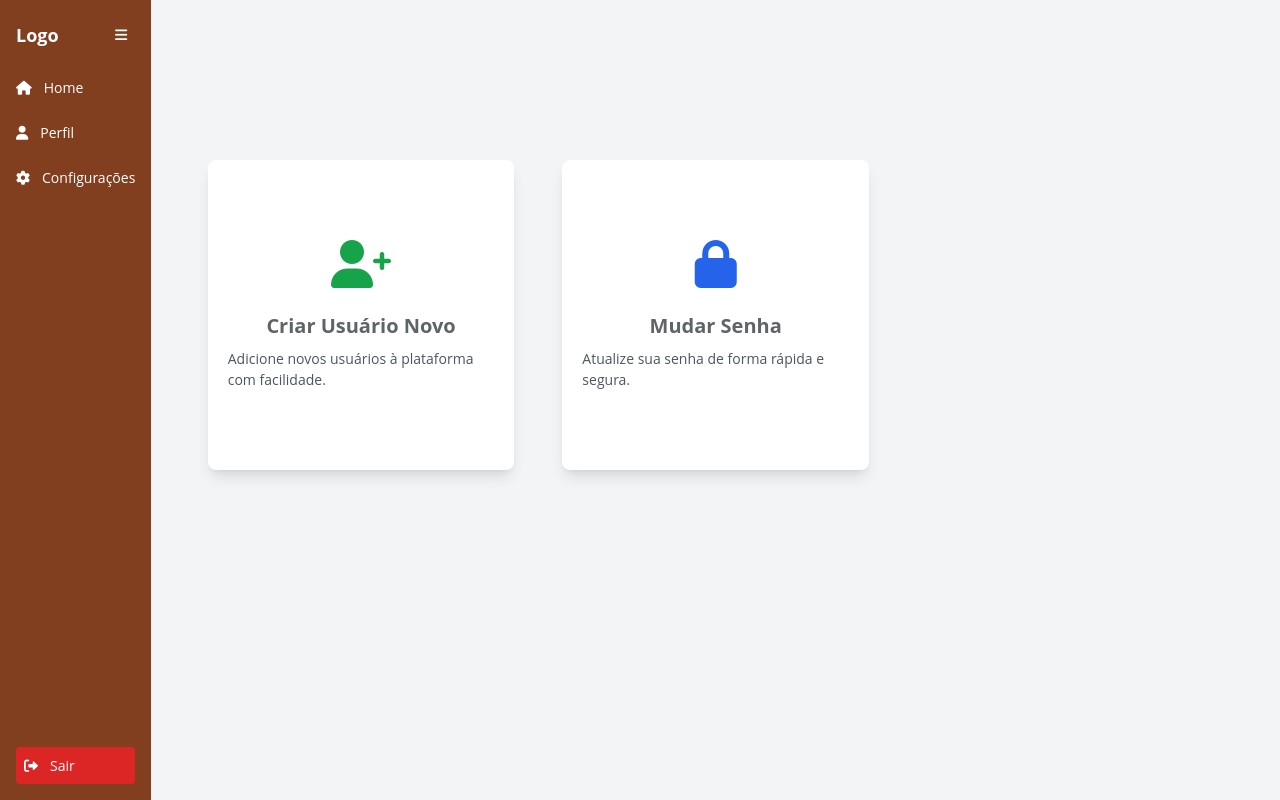
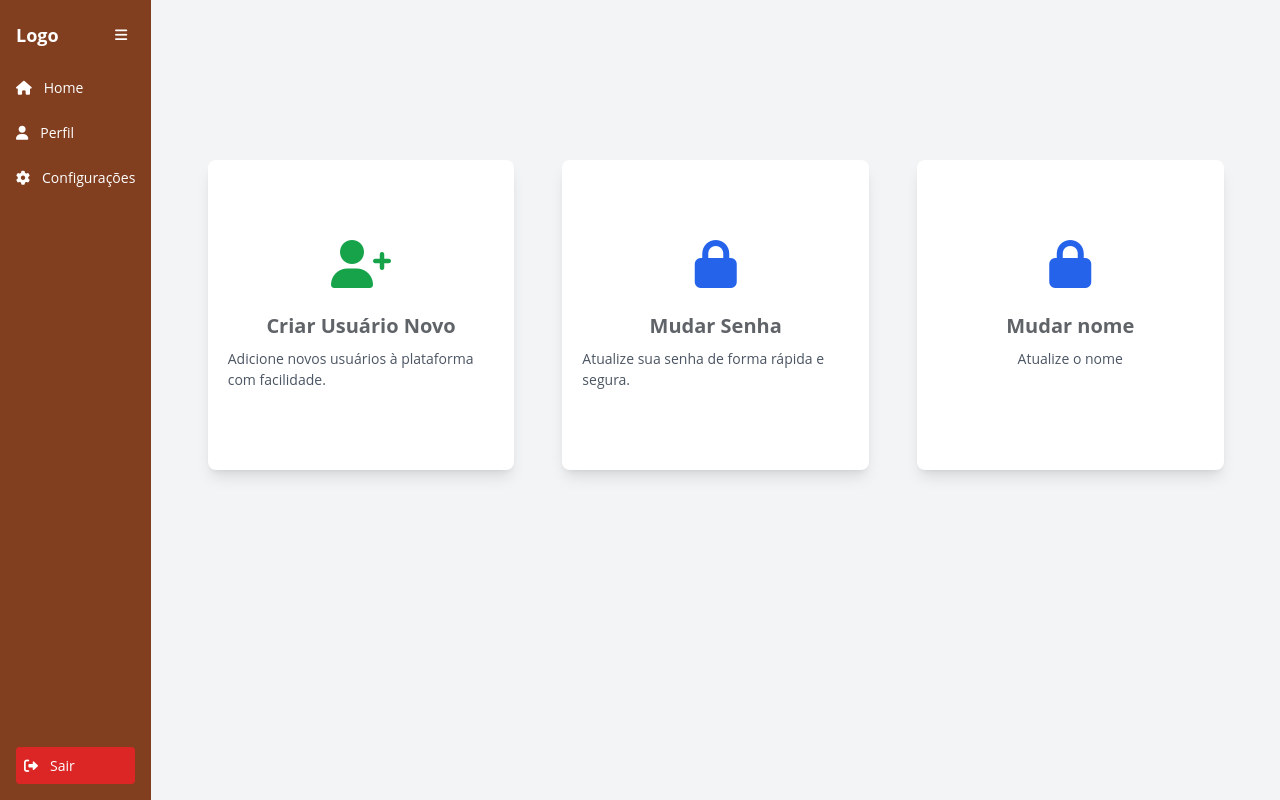
Before and after one commit to AlanBMC/controle-de-estoque, a Django app: page /cafe/troca_senha/ in a window 1280 px wide. Run offline with Django 5.2, Linux system fonts and the light colour scheme; the visitor is signed in with stand-in values (Sample User, id 1); some libraries are stand-ins or nearby versions.

Commit message:
feat: funcao para editar nome criado

```diff
--- a/controle/estoque/templates/configuracao.html
+++ b/controle/estoque/templates/configuracao.html
@@ -37,6 +37,15 @@
                         <i class="fas fa-lock text-5xl text-blue-600 mb-6"></i>
                         <h3 class="text-xl font-bold mb-2">Mudar Senha</h3>
                         <p class="text-gray-600">Atualize sua senha de forma rápida e segura.</p>
+                    </div>
+                </div>
+
+                 <div class="bg-white rounded-lg shadow-lg hover:shadow-2xl py-20 transform hover:scale-105 transition p-5  w-full cursor-pointer"
+                        onclick="openModal('editanome')">
+                    <div class="flex flex-col items-center">
+                        <i class="fas fa-lock text-5xl text-blue-600 mb-6"></i>
+                        <h3 class="text-xl font-bold mb-2">Mudar nome</h3>
+                        <p class="text-gray-600">Atualize o nome</p>
                     </div>
                 </div>
             </div>
@@ -102,6 +111,30 @@
                 </form>
             </div>
 
+            <div id="editanome" class="fixed inset-0 bg-black bg-opacity-50 hidden flex items-center justify-center">
+                <form hx-post="{% url 'editar_nome_usuario' %}" hx-trigger="submit" hx-target="#mensagem-alertas" > {% csrf_token %}
+
+                    <div class="bg-white p-8 rounded-lg shadow-lg w-96 relative">
+                            <button type="button" onclick="closeModal('editanome')"
+                                    class="absolute top-4 right-4 text-gray-600 hover:text-red-600">
+                                ✖
+                            </button>
+                    <h2 class="text-xl font-bold mb-4">Mudar nome</h2>
+                    <div id="mensagem-alertas" class="mt-4">
+                        {% include 'componente/alerta.html' %}
+                    </div>
+
+                        <input type="text" placeholder="Novo nome" name="novoNome" class="w-full p-2 border rounded mb-4">
+                        <button class="px-4 py-2 bg-blue-600 text-white rounded hover:bg-blue-800 transition">
+                            Salvar
+                        </button>
+                        <button onclick="closeModal('editanome')" class="ml-4 px-4 py-2 bg-gray-400 rounded hover:bg-gray-600 transition">
+                            Cancelar
+                        </button>
+                    </div>
+                </form>
+            </div>
+
         </div>
         </div>
     <script>
--- a/controle/estoque/urls.py
+++ b/controle/estoque/urls.py
@@ -7,5 +7,6 @@ urlpatterns = [
     path('login_user/', views.login_user, name='login'),
     path('home/', views.home_page, name='home'),
     path('troca_senha/', views.trocar_senha, name='trocasenha'),
-    path('cria_novo_usuario/', views.cria_novo_usuario, name='cria_novo_usuario')
+    path('cria_novo_usuario/', views.cria_novo_usuario, name='cria_novo_usuario'),
+    path('editar_nome_usuario/' , views.editar_nome_usuario, name='editar_nome_usuario')
 ]
--- a/controle/estoque/views.py
+++ b/controle/estoque/views.py
@@ -64,8 +64,24 @@ def cria_novo_usuario(request):
             usuario.save()
             return render(request, 'componente/alerta.html', {'sucesso': 'Usuario cadastrado'})
 
-def editar_usuario(request):
-    pass
+def editar_nome_usuario(request):
+
+    usuario = get_object_or_404(Usuario, nome=request.user.username)
+    if request.method == 'POST':
+        novo_nome =  request.POST.get('novoNome')
+        if  User.objects.filter(username=novo_nome).exclude(id=request.user.id).exists():
+            print('entrou aqui quando deu erro')
+            return render(request, 'componente/alerta.html', {'error': 'Nome ja existe'})
+        else:
+            user = request.user
+            user.username = novo_nome
+            user.save()
+            usuario.nome = novo_nome
+            usuario.save()
+            print('entrou aqui foi deu 200')
+            return render(request, 'componente/alerta.html', {'sucesso': 'Nome editado com sucesso'})
+
+
 
 
 def deleta_usuario(request):
```
